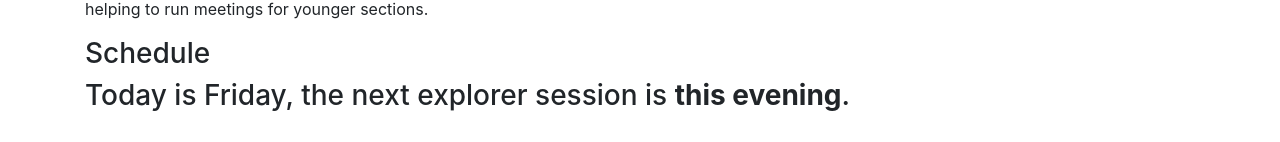
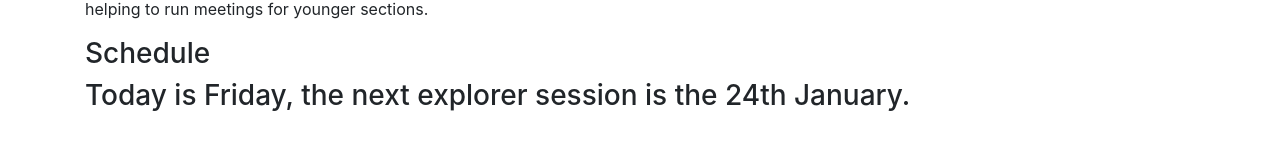
Before and after one commit to Catley94/scoutexplorers, a React (Create React App) app: page / in a window 1280 px wide. Shown: the part 643-785 px from the top of the page. Built offline with nearby package versions, Linux system fonts and the light colour scheme.

Commit message:
fixed next session bug
Was displaying "this evening" for sunday.

```diff
--- a/src/Body/Body.js
+++ b/src/Body/Body.js
@@ -9,11 +9,11 @@ const Body = props => {
     else - return next explorer date.
   */
   const ifToday = (today) => {
-    const dateToday = new Date().getDate() - 1;
+    const dateToday = new Date().getDate();
     if(today === dateToday) {
-      return `the ${props.firstFridayDate} ${props.firstFridayMonth}`;
+      return <b>this evening</b>;
     }
-    return <b>this evening</b>;
+    return `the ${props.firstFridayDate} ${props.firstFridayMonth}`;
   }
 
   return (
@@ -51,6 +51,7 @@ const Body = props => {
         <div className="row">
           <div className="col-sm-12">
             <h3>Schedule</h3>
+  {/* <h3>Today is {props.getTimeDate}, the next explorer session is {ifToday(props.firstFridayDate)}.</h3> */}
   <h3>Today is {props.getTimeDate}, the next explorer session is {ifToday(props.firstFridayDate)}.</h3>
             <br />
             <table>
```
